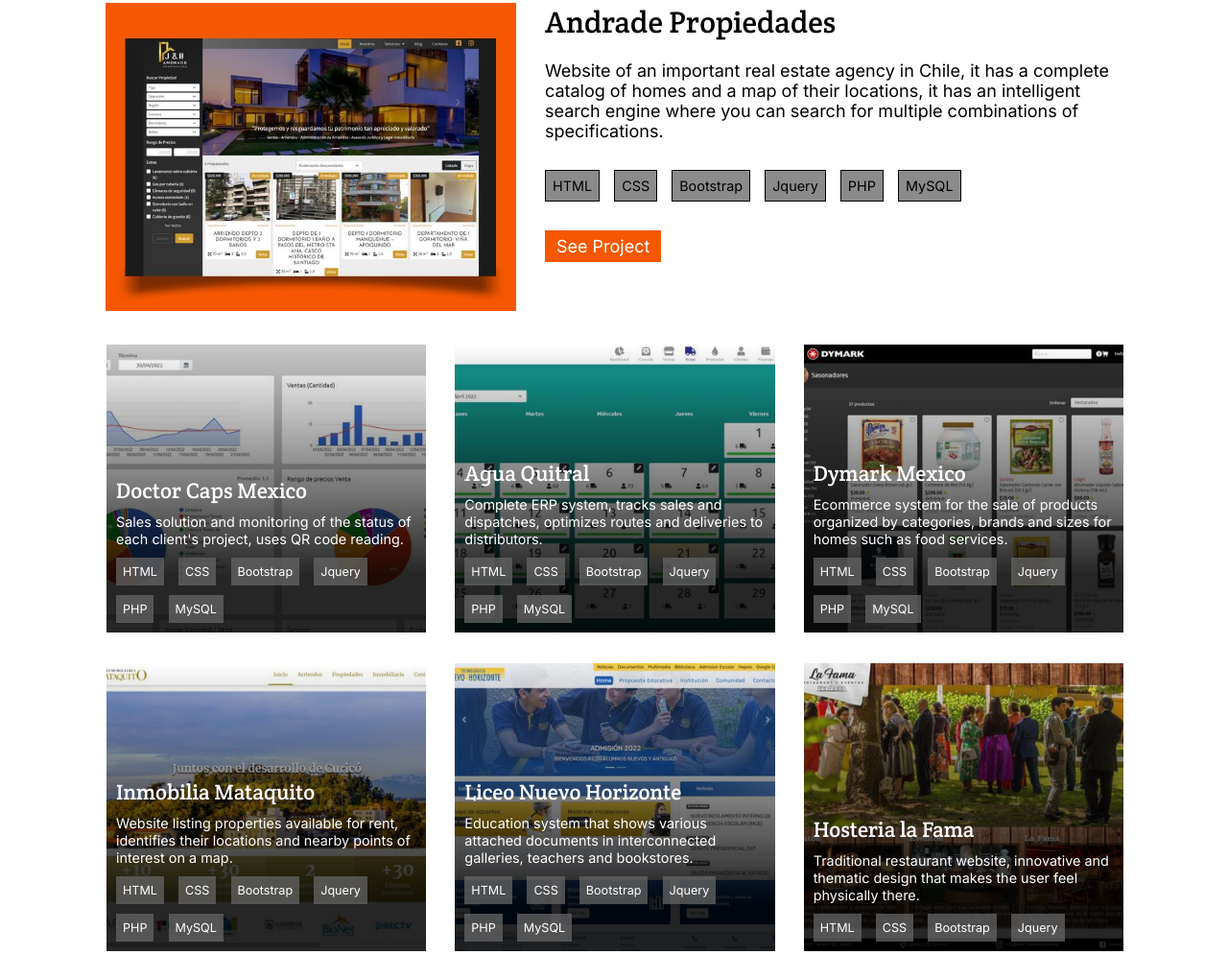
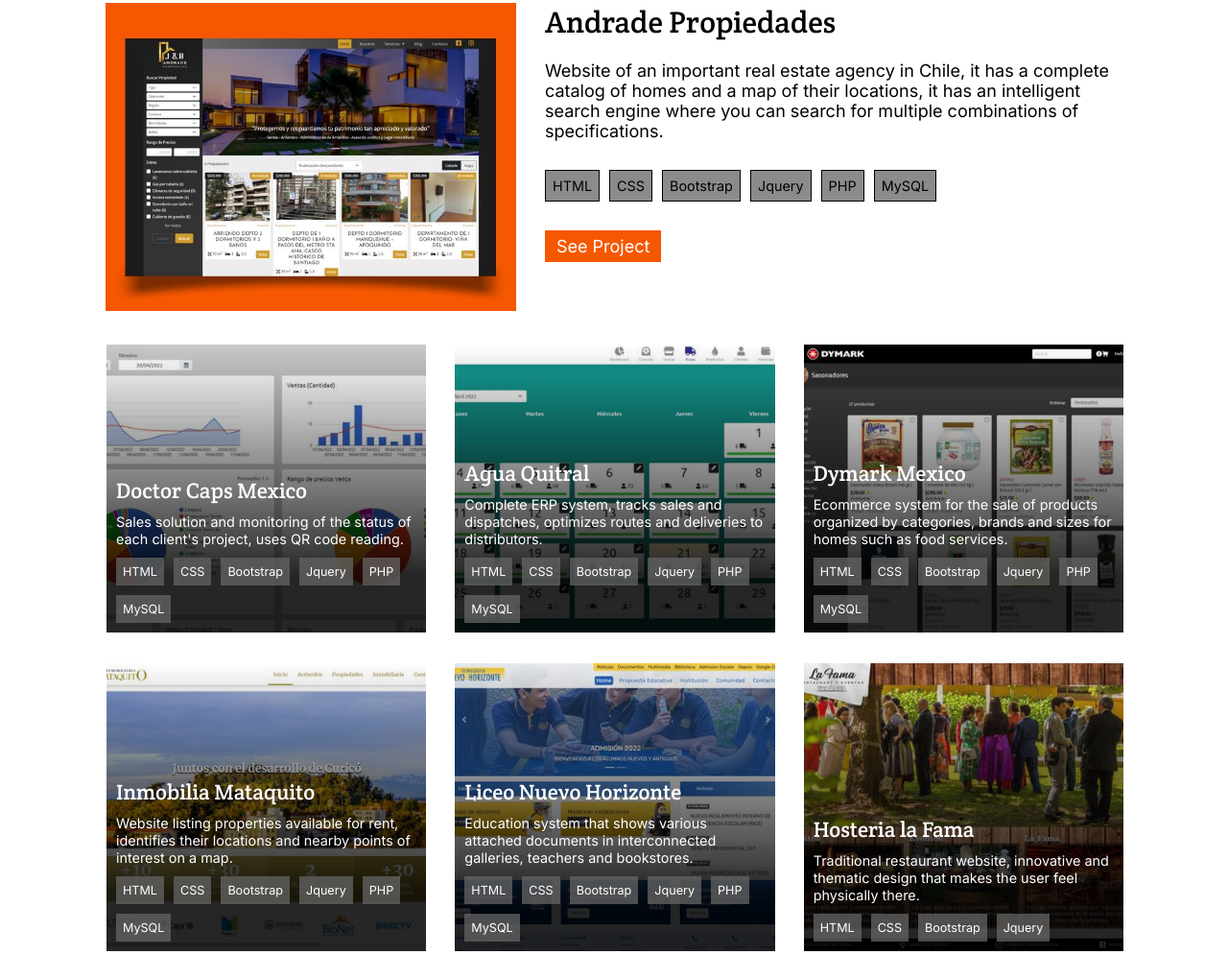
Before and after one commit to mgmediaweb/portfolio, a website: page index.html in a window 1280 px wide. Shown: the part 972-1967 px from the top of the page at 96% size. Drawn offline with Linux system fonts and the light colour scheme.

Commit message:
update technologies styling by float

```diff
--- a/Assets/css/style.css
+++ b/Assets/css/style.css
@@ -95,9 +95,16 @@
   list-style: none;
 }
 
+
+.lang-tag::after{
+  content: "";
+  display: block;
+  clear: both;
+}
 .lang-tag li {
   background-color: rgba(100, 100, 100, 0.75);
-  display: inline-block;
+  /* display: inline-block; */
+  float: left;
   font-size: 0.7rem;
   margin: 0 10px 10px 0;
   padding: 7px;
```
